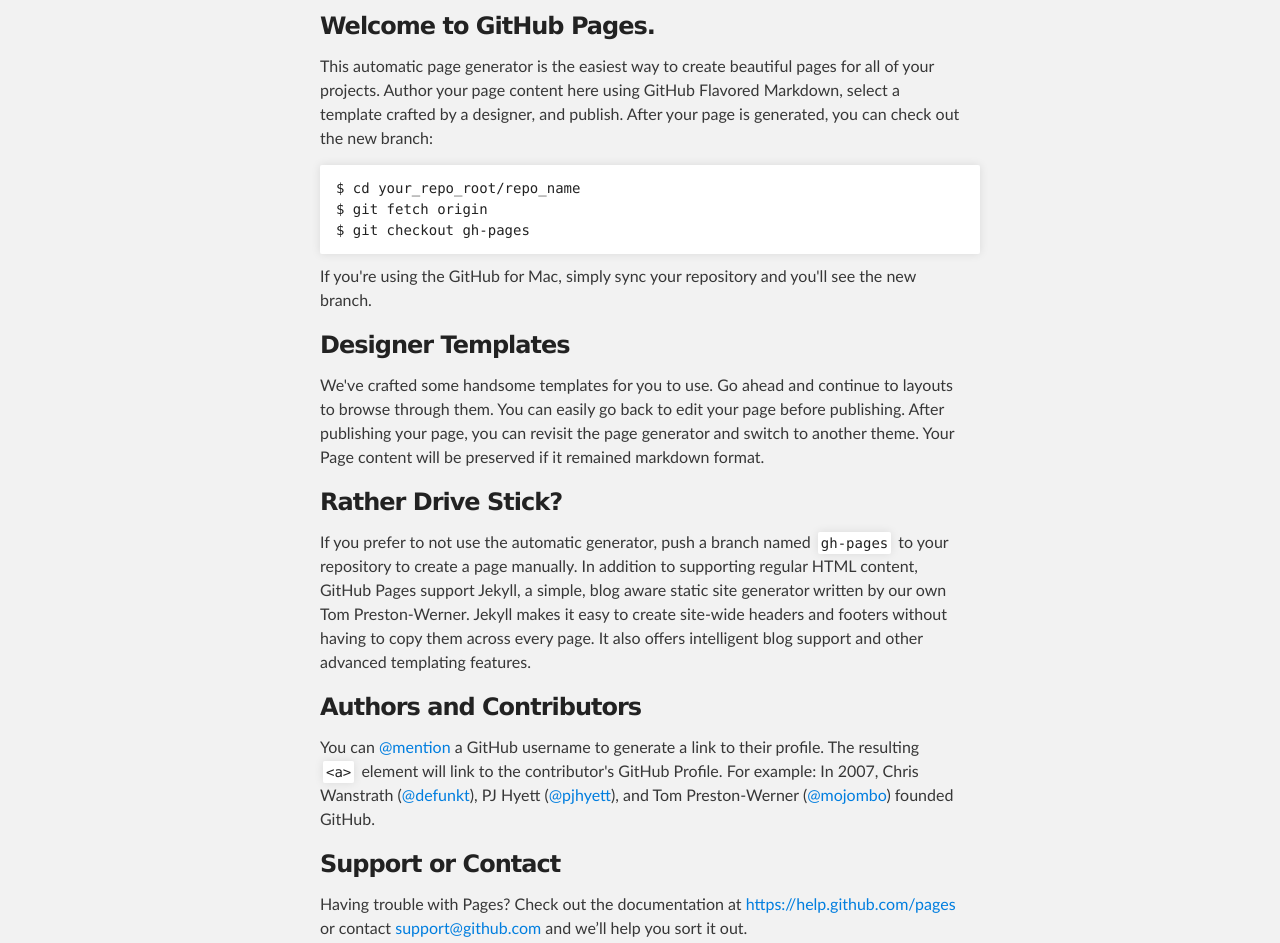
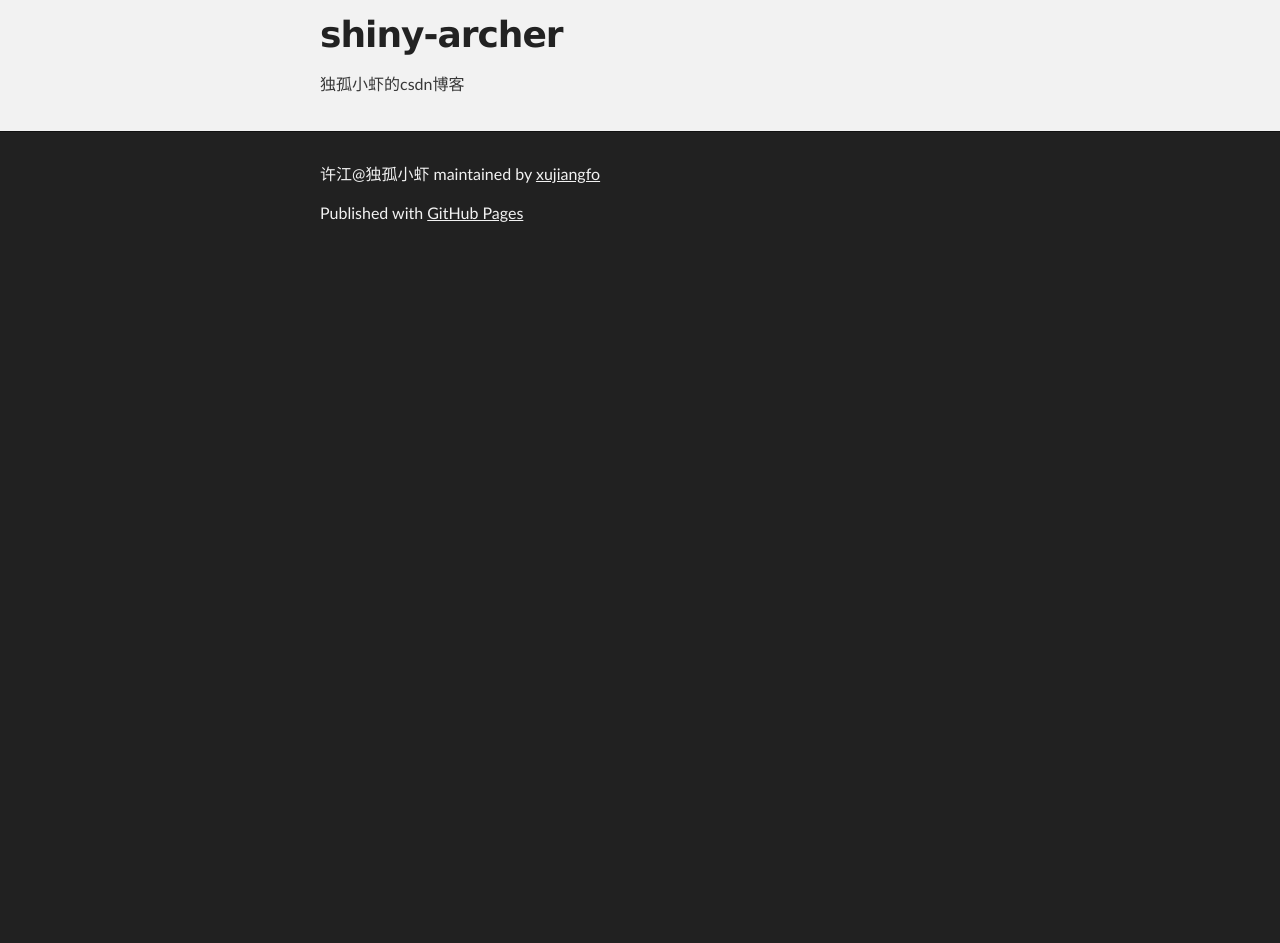
Before and after one commit to xujiangfo/shiny-archer, a plain HTML site: page index.html in a window 1280 px wide. Shown: the part 216-1159 px from the top of the page. After the commit the page ends 800 px from the top, so only its background shows below. Drawn offline with Linux system fonts and the light colour scheme.

```diff
--- a/index.html
+++ b/index.html
@@ -31,37 +31,10 @@
     <!-- MAIN CONTENT -->
     <div id="main_content_wrap" class="outer">
       <section id="main_content" class="inner">
-        <h3>
-<a id="welcome-to-github-pages" class="anchor" href="#welcome-to-github-pages" aria-hidden="true"><span class="octicon octicon-link"></span></a>Welcome to GitHub Pages.</h3>
+        <h1>
+<a id="shiny-archer" class="anchor" href="#shiny-archer" aria-hidden="true"><span class="octicon octicon-link"></span></a>shiny-archer</h1>
 
-<p>This automatic page generator is the easiest way to create beautiful pages for all of your projects. Author your page content here using GitHub Flavored Markdown, select a template crafted by a designer, and publish. After your page is generated, you can check out the new branch:</p>
-
-<pre><code>$ cd your_repo_root/repo_name
-$ git fetch origin
-$ git checkout gh-pages
-</code></pre>
-
-<p>If you're using the GitHub for Mac, simply sync your repository and you'll see the new branch.</p>
-
-<h3>
-<a id="designer-templates" class="anchor" href="#designer-templates" aria-hidden="true"><span class="octicon octicon-link"></span></a>Designer Templates</h3>
-
-<p>We've crafted some handsome templates for you to use. Go ahead and continue to layouts to browse through them. You can easily go back to edit your page before publishing. After publishing your page, you can revisit the page generator and switch to another theme. Your Page content will be preserved if it remained markdown format.</p>
-
-<h3>
-<a id="rather-drive-stick" class="anchor" href="#rather-drive-stick" aria-hidden="true"><span class="octicon octicon-link"></span></a>Rather Drive Stick?</h3>
-
-<p>If you prefer to not use the automatic generator, push a branch named <code>gh-pages</code> to your repository to create a page manually. In addition to supporting regular HTML content, GitHub Pages support Jekyll, a simple, blog aware static site generator written by our own Tom Preston-Werner. Jekyll makes it easy to create site-wide headers and footers without having to copy them across every page. It also offers intelligent blog support and other advanced templating features.</p>
-
-<h3>
-<a id="authors-and-contributors" class="anchor" href="#authors-and-contributors" aria-hidden="true"><span class="octicon octicon-link"></span></a>Authors and Contributors</h3>
-
-<p>You can <a href="https://github.com/blog/821" class="user-mention">@mention</a> a GitHub username to generate a link to their profile. The resulting <code>&lt;a&gt;</code> element will link to the contributor's GitHub Profile. For example: In 2007, Chris Wanstrath (<a href="https://github.com/defunkt" class="user-mention">@defunkt</a>), PJ Hyett (<a href="https://github.com/pjhyett" class="user-mention">@pjhyett</a>), and Tom Preston-Werner (<a href="https://github.com/mojombo" class="user-mention">@mojombo</a>) founded GitHub.</p>
-
-<h3>
-<a id="support-or-contact" class="anchor" href="#support-or-contact" aria-hidden="true"><span class="octicon octicon-link"></span></a>Support or Contact</h3>
-
-<p>Having trouble with Pages? Check out the documentation at <a href="https://help.github.com/pages">https://help.github.com/pages</a> or contact <a href="mailto:support@github.com">support@github.com</a> and we’ll help you sort it out.</p>
+<p>独孤小虾的csdn博客</p>
       </section>
     </div>
 
```
Also changed, not shown: params.json (+1 -1 lines).
